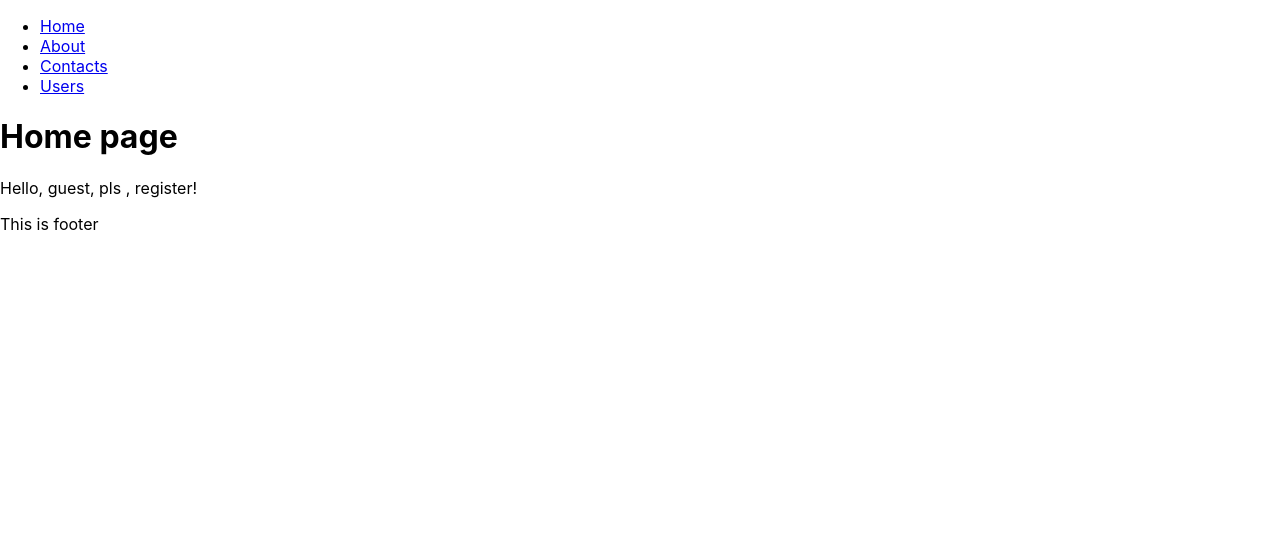
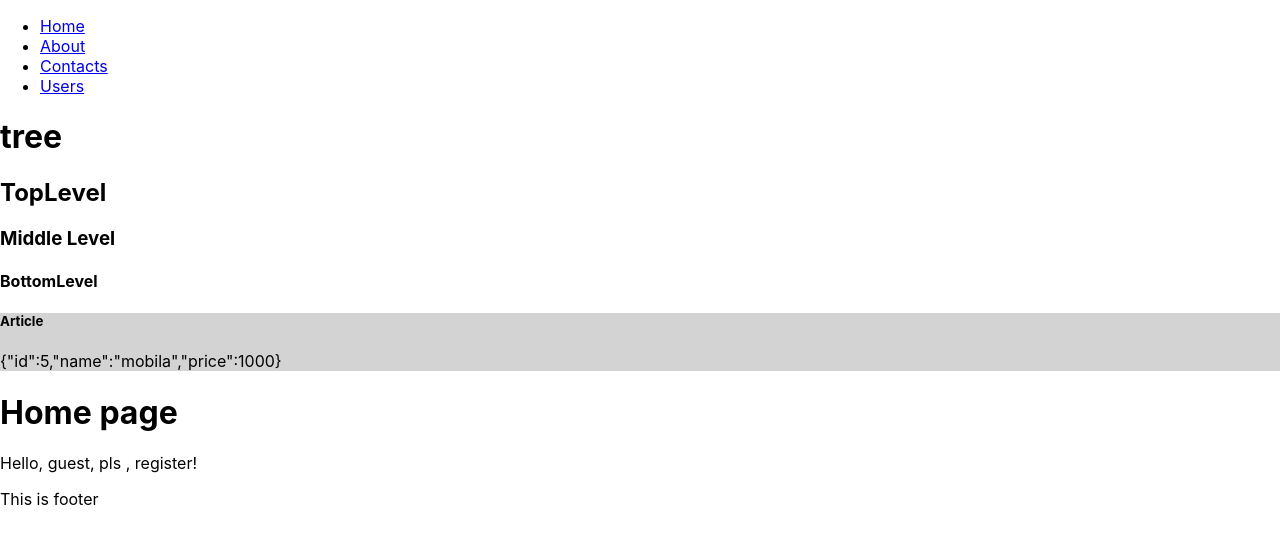
Before and after one commit to vlasoffivan95/react_from_zero, a React (Create React App) app: page / in a window 1280 px wide. Shown: the top 544 px of the page. Built offline with nearby package versions, Linux system fonts and the light colour scheme.

Commit message:
add basic task

```diff
--- a/src/App.js
+++ b/src/App.js
@@ -9,12 +9,30 @@ import Contacts from "./pages/Contacts";
 import Footer from "./pages/Footer";
 import UsersPage from "./pages/UsersPage";
 import PostsPage from "./pages/PostsPage";
+import Tree from "./components/Tree";
 
+export const ProductContext = React.createContext();
+export const ThemeContext = React.createContext();
 
-function App() {
+class App extends React.Component {
+  state = {
+    product: {
+      id: 5,
+      name: "mobila",
+      price: 1000,
+    },
+
+    theme: "light",
+  };
+  render() {
+    const { product, theme } = this.state;
+
     return (
-    <>
+      <ProductContext.Provider value={product}>
+        <ThemeContext.Provider value = {theme}>
         <Headers />
+
+        <Tree />
 
         <Switch>
           <Route
@@ -32,8 +50,9 @@ function App() {
         </Switch>
 
         <Footer />
-    </>
+        </ThemeContext.Provider>
+      </ProductContext.Provider>
     );
   }
-
+}
 export default App;
--- /dev/null
+++ b/src/components/Tree/BottomLevel/index.jsx
@@ -0,0 +1,13 @@
+import React from "react";
+import SomeArticle from "../SomeArticle";
+
+const BottleLevel = (props) => {
+  return (
+    <div>
+      <h4>BottomLevel</h4>
+      <SomeArticle/>
+    </div>
+  );
+};
+
+export default BottleLevel;
--- /dev/null
+++ b/src/components/Tree/MiddleLevel/index.jsx
@@ -0,0 +1,13 @@
+import React from "react";
+import BottleLevel from "../BottomLevel";
+
+const MiddleLevel = (props) => {
+  return (
+    <div>
+      <h3>Middle Level</h3>
+      <BottleLevel />
+    </div>
+  );
+};
+
+export default MiddleLevel;
--- /dev/null
+++ b/src/components/Tree/SomeArticle/index.jsx
@@ -0,0 +1,27 @@
+import React from "react";
+import { ProductContext, ThemeContext } from "../../../App";
+
+const SomeArticle = (props) => {
+  return (
+    <ThemeContext.Consumer>
+      {(theme) => {
+        const styles = {
+          backgroundColor: theme === 'light' ? 'lightgray' : 'darkgrey'
+
+        }
+        return (
+          <ProductContext.Consumer>
+            {(contextValue) => (
+              <article style = {styles}>
+                <h5>Article</h5>
+                <div>{JSON.stringify(contextValue)}</div>
+              </article>
+            )}
+          </ProductContext.Consumer>
+        );
+      }}
+    </ThemeContext.Consumer>
+  );
+};
+
+export default SomeArticle;
--- /dev/null
+++ b/src/components/Tree/TopLevel/index.jsx
@@ -0,0 +1,13 @@
+import React from 'react';
+import MiddleLevel from '../MiddleLevel';
+
+const TopLevel= (props) => {
+    return (
+        <div>
+            <h2>TopLevel</h2>
+            <MiddleLevel product = {props.product} / >
+        </div>
+    );
+}
+
+export default TopLevel;
--- /dev/null
+++ b/src/components/Tree/index.jsx
@@ -0,0 +1,13 @@
+import React from "react";
+import TopLevel from "./TopLevel";
+
+const Tree = (props) => {
+  return (
+    <div>
+      <h1>tree</h1>
+      <TopLevel />
+    </div>
+  );
+};
+
+export default Tree;
```
Lines whose indentation alone changed are shown as unchanged.
